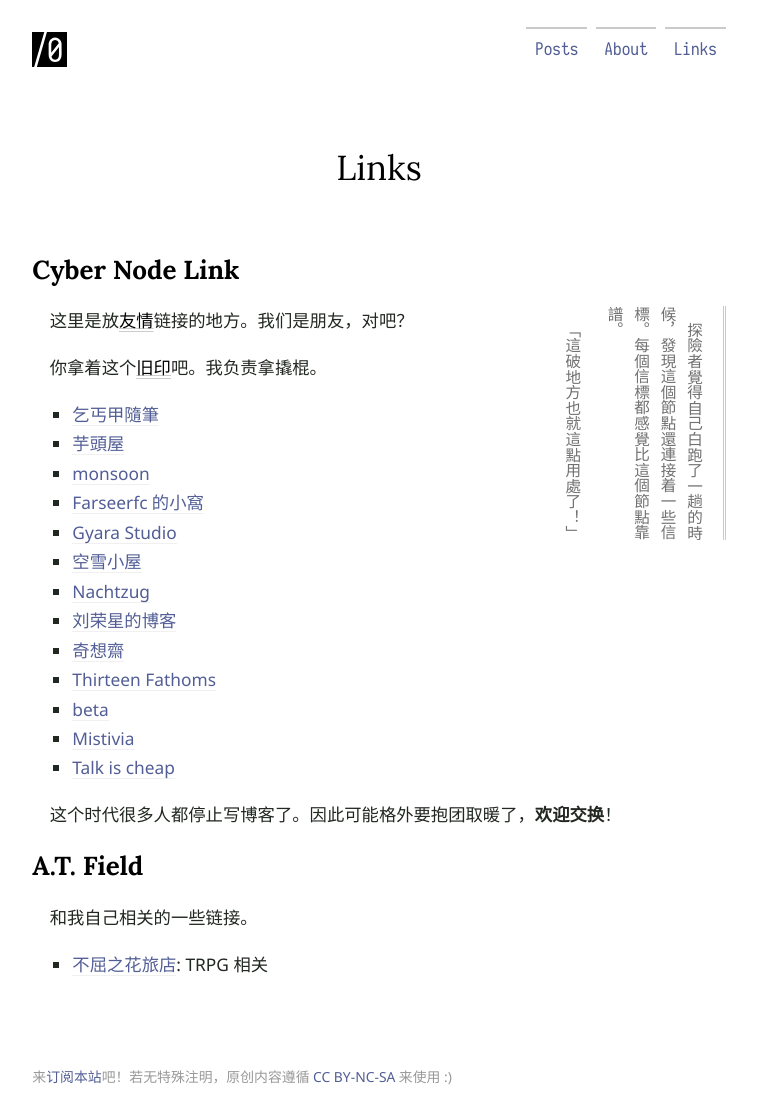
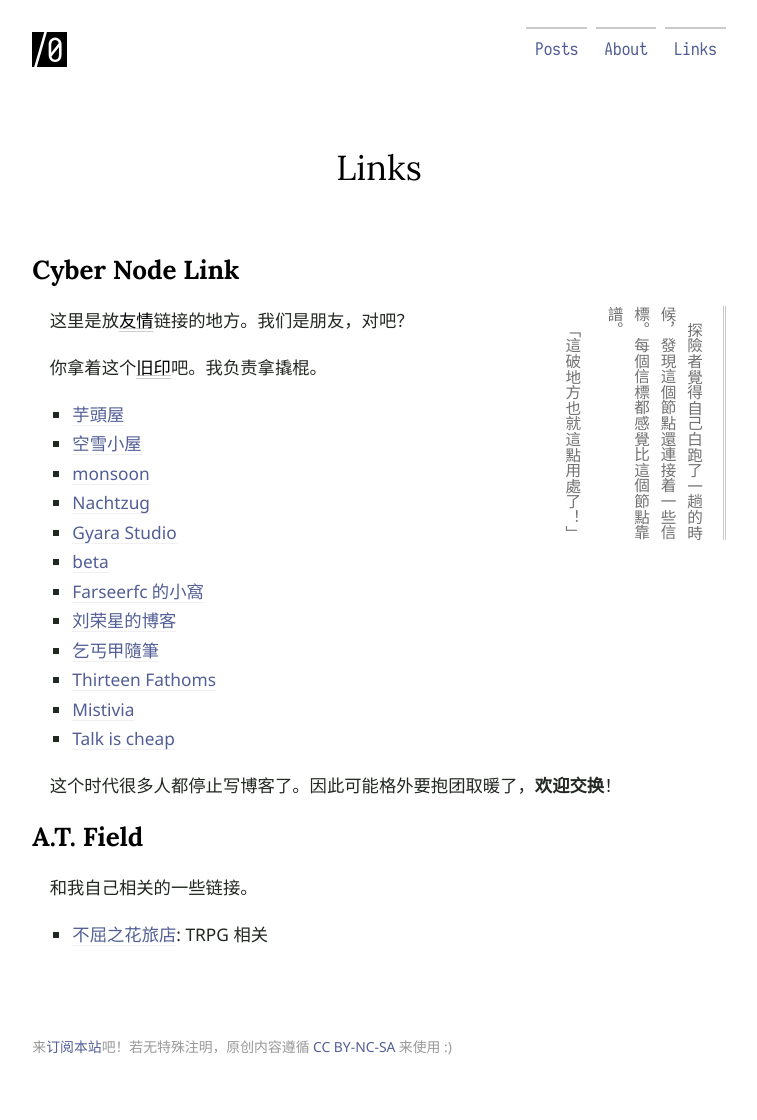
Before and after one commit to quanbrew/ioover.net, a Jekyll site: the page built from links.md, in a window 1280 px wide. Shown: the whole page, without its empty margins (261-1018 px from the left). Built offline with Jekyll 4.4.1, drawn with Linux system fonts in a browser that asks for light colours; some web fonts are replaced; after the commit the page ends 1091 px from its top, so only the background shows below that.

Commit message:
fix: remove an old link

```diff
--- a/links.md
+++ b/links.md
@@ -6,8 +6,6 @@
 links:
   - name: Thirteen Fathoms
     link: https://monetaphilis.github.io
-  - name: 奇想齋
-    link: http://i.nebula.moe/
   - name: 刘荣星的博客
     link: https://www.liurongxing.com
   - name: 乞丐甲隨筆
```
